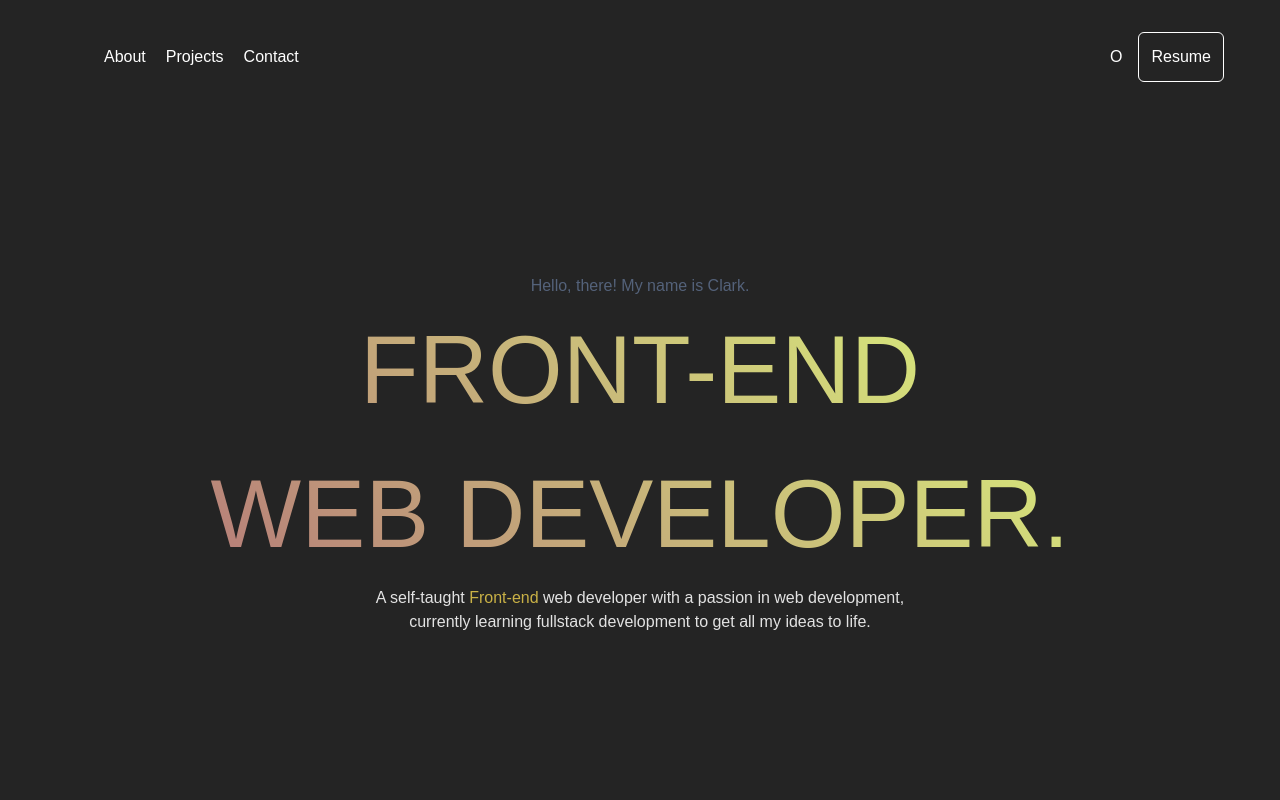
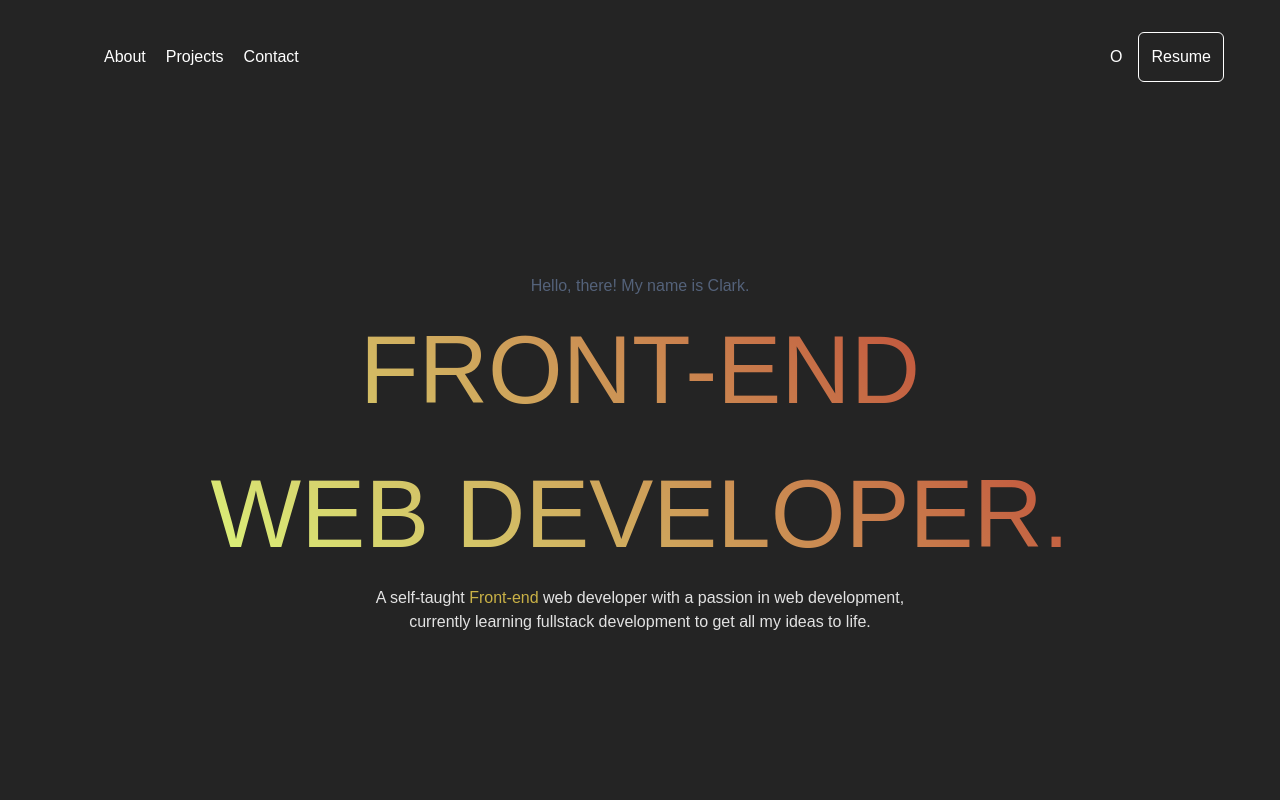
Before and after one commit to J0hnux/react-portfolio, a React (Vite) app: page / in a window 1280 px wide. Shown: the top 800 px of the page. Built offline with nearby package versions, Linux system fonts and the light colour scheme.

Commit message:
Changed the color

```diff
--- a/src/components/Hero.scss
+++ b/src/components/Hero.scss
@@ -22,7 +22,7 @@
             padding: 0;
             //font-size: 6rem;
             color: transparent;
-            background: linear-gradient(45deg, #b67c79 0%, #dcf77b 100%);
+            background: linear-gradient(45deg, #dcf77b 0%, #be3932 100%);
             background-clip: text;
 
             br {
```
